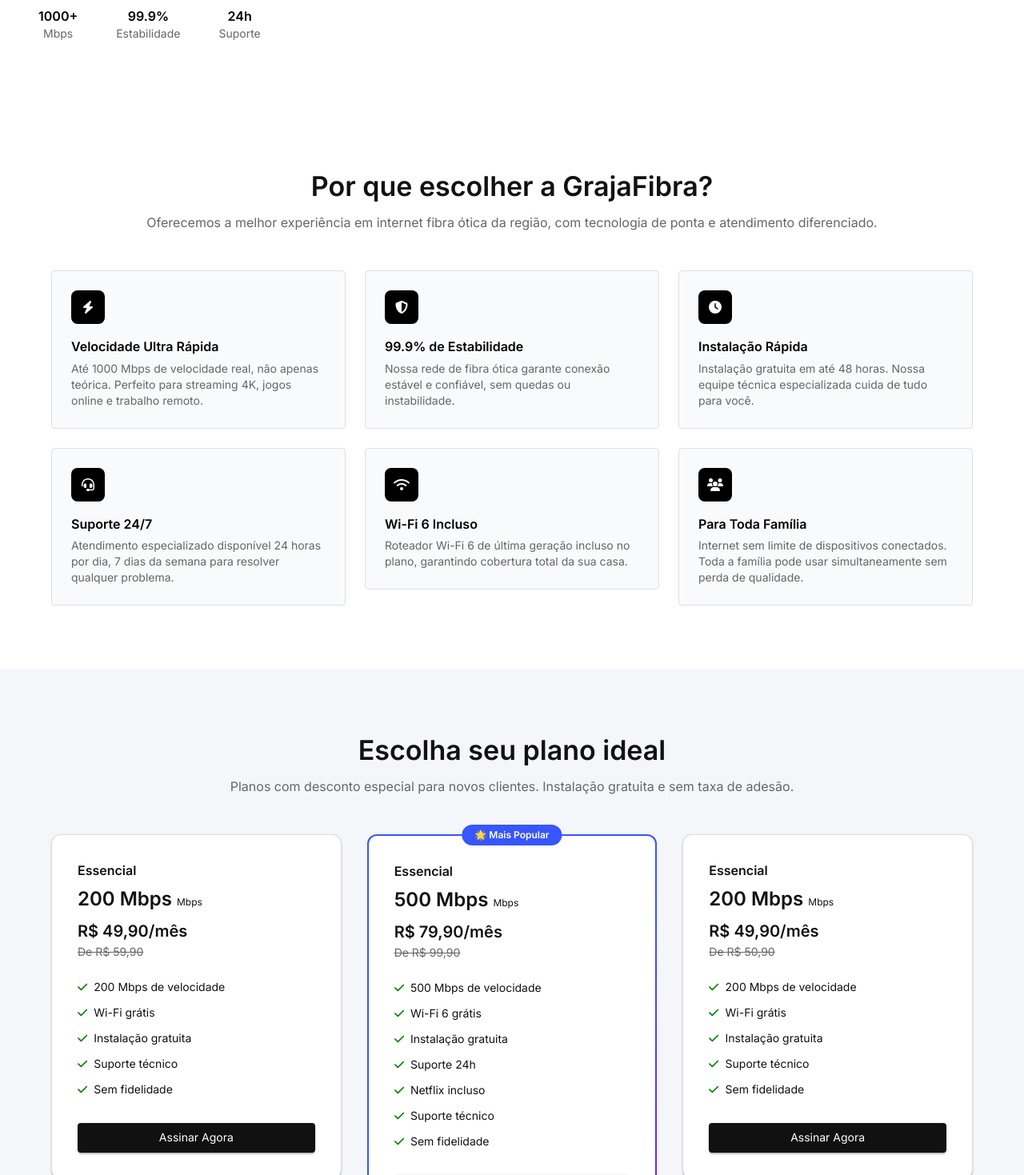
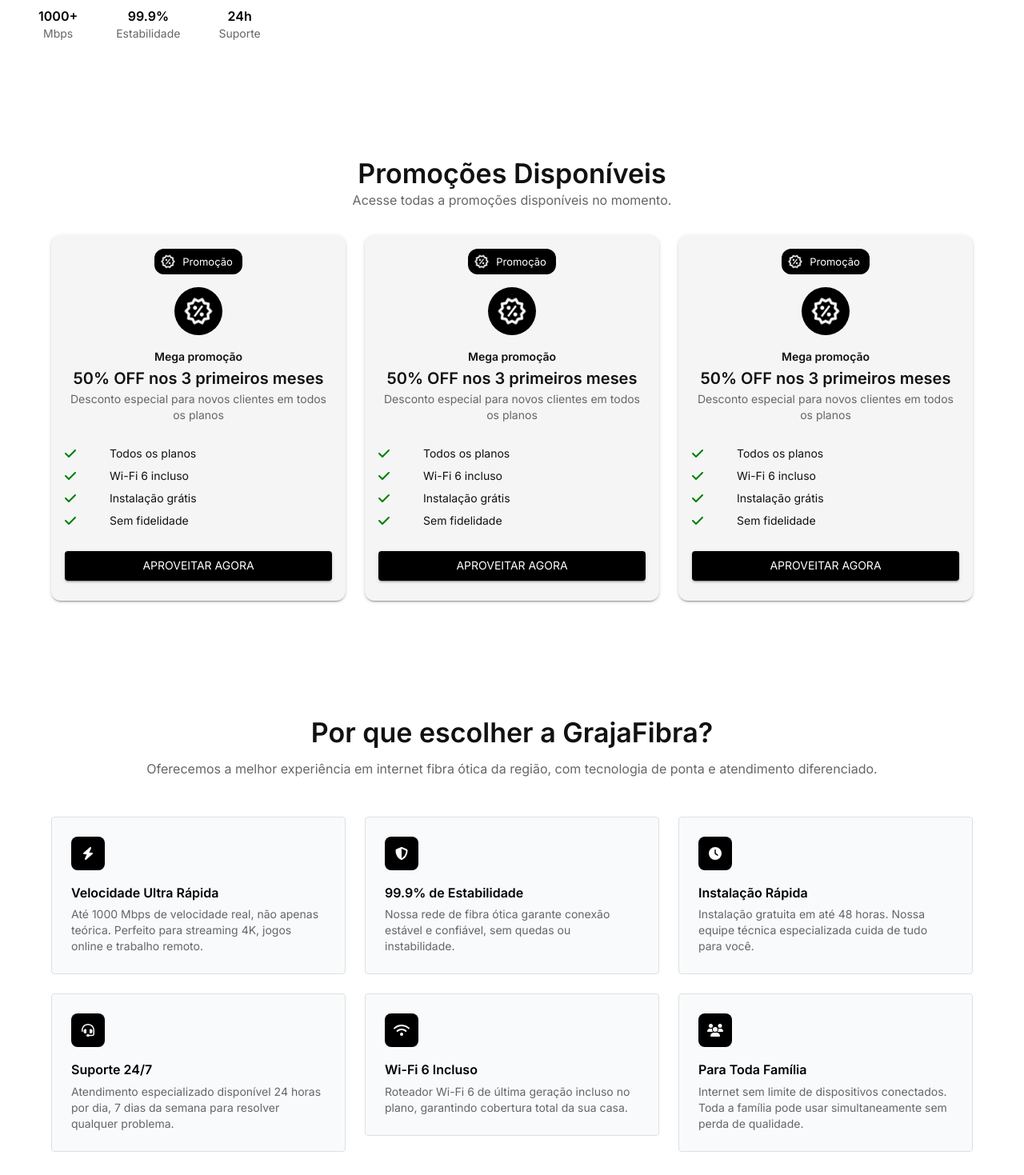
Before and after one commit to Diogozura/granja-fibra, a Next.js app: page / in a window 1280 px wide. Shown: the part 521-1990 px from the top of the page at 80% size. Built offline with nearby package versions, Linux system fonts and the light colour scheme.

Commit message:
feat: pages concluidas

```diff
--- a/src/app/page.tsx
+++ b/src/app/page.tsx
@@ -4,6 +4,7 @@
 import Depoimentos from '@/components/Depoimentos';
 import FaleConosco from '@/components/FaleConosco';
 import Hero from '@/components/Hero';
+import Ofertas from '@/components/Oferta';
 import Planos from '@/components/Planos';
 
 export default function Home() {
@@ -11,6 +12,7 @@
     <>
 
       <Hero />
+      <Ofertas/>
       <Beneficios />
       <Planos />
       <Depoimentos/>
--- a/src/app/planos/page.tsx
+++ b/src/app/planos/page.tsx
@@ -54,8 +54,8 @@
                     viewport={{ once: true }}
                 >
                     <Typography
-                        component="h1"
-                        variant="h2"
+                        component="h2"
+                        variant="h3"
                         align="center"
                         fontWeight={600}
                         gutterBottom
--- a/src/components/FaleConosco.tsx
+++ b/src/components/FaleConosco.tsx
@@ -100,7 +100,7 @@
             >
               <Box display="flex" alignItems="center" gap={1} mb={1}>
                 <FontAwesomeIcon icon={faRocket} />
-                <Typography fontWeight={600} color="primary">
+                <Typography fontWeight={600} color="#fff">
                   Instalação Express
                 </Typography>
               </Box>
--- a/src/components/Oferta.tsx
+++ b/src/components/Oferta.tsx
@@ -1,27 +1,42 @@
 'use client';
 
-import { Box, Button, Card, CardContent, Typography, Grid, Chip, List, ListItem, ListItemIcon, ListItemText } from '@mui/material';
+import { Box, Button, Card, CardContent, Typography, Grid, Chip, List, ListItem, ListItemIcon, ListItemText, Container, Avatar } from '@mui/material';
 import { FontAwesomeIcon } from '@fortawesome/react-fontawesome';
-import { faCheck, faStar } from '@fortawesome/free-solid-svg-icons';
+import { faCheck } from '@fortawesome/free-solid-svg-icons';
 import ofertas from '../data/ofertas.json';
+import { motion } from 'framer-motion';
+import Image from 'next/image';
 
-const iconMap = {
-  'fa-star': faStar,
-};
+
 
 export default function Ofertas() {
   return (
+    <Container maxWidth="lg">
       <Box py={8}>
+        <motion.div
+          initial={{ opacity: 0, y: 40 }}
+          whileInView={{ opacity: 1, y: 0 }}
+          transition={{ duration: 0.6 }}
+          viewport={{ once: true }}
+        >
+
+
           <Typography variant="h4" align="center" fontWeight={600}>
             Promoções Disponíveis
           </Typography>
           <Typography align="center" color="text.secondary" mb={4}>
             Acesse todas a promoções disponíveis no momento.
           </Typography>
-
+        </motion.div>
+        <motion.div
+          initial={{ opacity: 0, y: 40 }}
+          whileInView={{ opacity: 1, y: 0 }}
+          transition={{ duration: 0.6 }}
+          viewport={{ once: true }}
+        >
           <Grid container spacing={3} justifyContent="center">
             {ofertas.map((oferta, i) => (
-          <Grid size={{xs:12, md:4}}  key={i}>
+              <Grid size={{ xs: 12, md: 4 }} key={i}>
                 <Card
                   sx={{
                     border: '1px solid transparent',
@@ -37,6 +52,11 @@
                   <CardContent sx={{ textAlign: 'center' }}>
                     <Chip
                       label={oferta.categoria}
+                      avatar={
+                        <Avatar sx={{ bgcolor: 'transparent' }}>
+                          <Image src="/Discount.svg" alt="desconto promoção" width={20} height={20} />
+                        </Avatar>
+                      }
                       sx={{
                         bgcolor: 'black',
                         color: 'white',
@@ -57,7 +77,7 @@
                         justifyContent: 'center',
                       }}
                     >
-                  <FontAwesomeIcon icon={faStar} color="white" />
+                      <Image src={'/Discount.svg'} width={40} height={40} alt='desconto promoção - graja fibra' />
                     </Box>
                     <Typography variant="subtitle2" fontWeight={600}>
                       {oferta.titulo}
@@ -91,6 +111,8 @@
               </Grid>
             ))}
           </Grid>
+        </motion.div>
       </Box>
+    </Container>
   );
 }
--- a/src/components/Planos.tsx
+++ b/src/components/Planos.tsx
@@ -12,6 +12,7 @@
 import { motion } from 'framer-motion';
 import { FontAwesomeIcon } from '@fortawesome/react-fontawesome';
 import { faCheck } from '@fortawesome/free-solid-svg-icons';
+import { useEffect, useState } from 'react';
 
 const planos = [
   {
@@ -59,8 +60,26 @@
     destaque: false,
   },
 ];
+interface Plano {
+  nome: string;
+  velocidade: string;
+  descricao: string;
+  preco: string;
+  precoOriginal: string;
+  destaque: boolean;
+  beneficios: [string]
 
+}
 export default function Planos() {
+
+  // const [planos, setPlanos] = useState<Plano[]>([]);
+
+  // useEffect(() => {
+  //   fetch('http://localhost/sistema_avaliacoes/planos.json')
+  //     .then((res) => res.json())
+  //     .then((data) => setPlanos(data));
+  // }, []);
+  // console.log('planos', planos)
   return (
     <Box py={10} sx={{ background: '#F5F6FA' }}>
       <Container maxWidth="lg">
@@ -88,33 +107,31 @@
           {planos.map((plano, index) => {
             const card = (
               <Paper
-                elevation={plano.destaque ? 0 : 1}
+                elevation={plano?.destaque ? 0 : 1}
                 sx={{
                   position: 'relative',
                   p: 4,
                   height: '100%',
                   borderRadius: 3,
                   bgcolor: 'white',
-                  border: plano.destaque ? '2px solid transparent' : '1px solid #ddd',
-                  backgroundImage: plano.destaque
-                    ? 'linear-gradient(white, white), linear-gradient(135deg, #3756FB 45%, #771FE6 100%)'
-                    : undefined,
+                  border: '1px solid #ddd',
+
                   backgroundOrigin: 'border-box',
-                  backgroundClip: plano.destaque ? 'padding-box, border-box' : undefined,
+                  backgroundClip: 'padding-box, border-box' ,
                   transition: 'transform 0.3s ease',
                   '&:hover': {
                     transform: 'scale(1.03)',
                   },
                 }}
               >
-                {plano.destaque && (
+                {plano?.destaque && (
                   <Box
                     sx={{
                       position: 'absolute',
                       top: -14,
                       left: '50%',
                       transform: 'translateX(-50%)',
-                      bgcolor: '#3756FB',
+                      bgcolor: '#000000',
                       color: 'white',
                       fontSize: 12,
                       px: 2,
@@ -172,7 +189,7 @@
             );
 
             return (
-              <Grid size={{xs:12, md:4}} key={index}>
+              <Grid size={{ xs: 12, md: 4 }} key={index}>
                 <motion.div
                   initial={{ opacity: 0, y: 40 }}
                   whileInView={{ opacity: 1, y: 0 }}
```
Also changed, not shown: src/app/faq/page.tsx (+62 -0 lines), src/app/faq/perguntas.tsx (added, +36 -0 lines), src/app/politica-privacidade/page.tsx (added, +15 -0 lines), src/data/faqs.json (added, +26 -0 lines), public/Discount.svg (added). Lines whose indentation alone changed are shown as unchanged.
